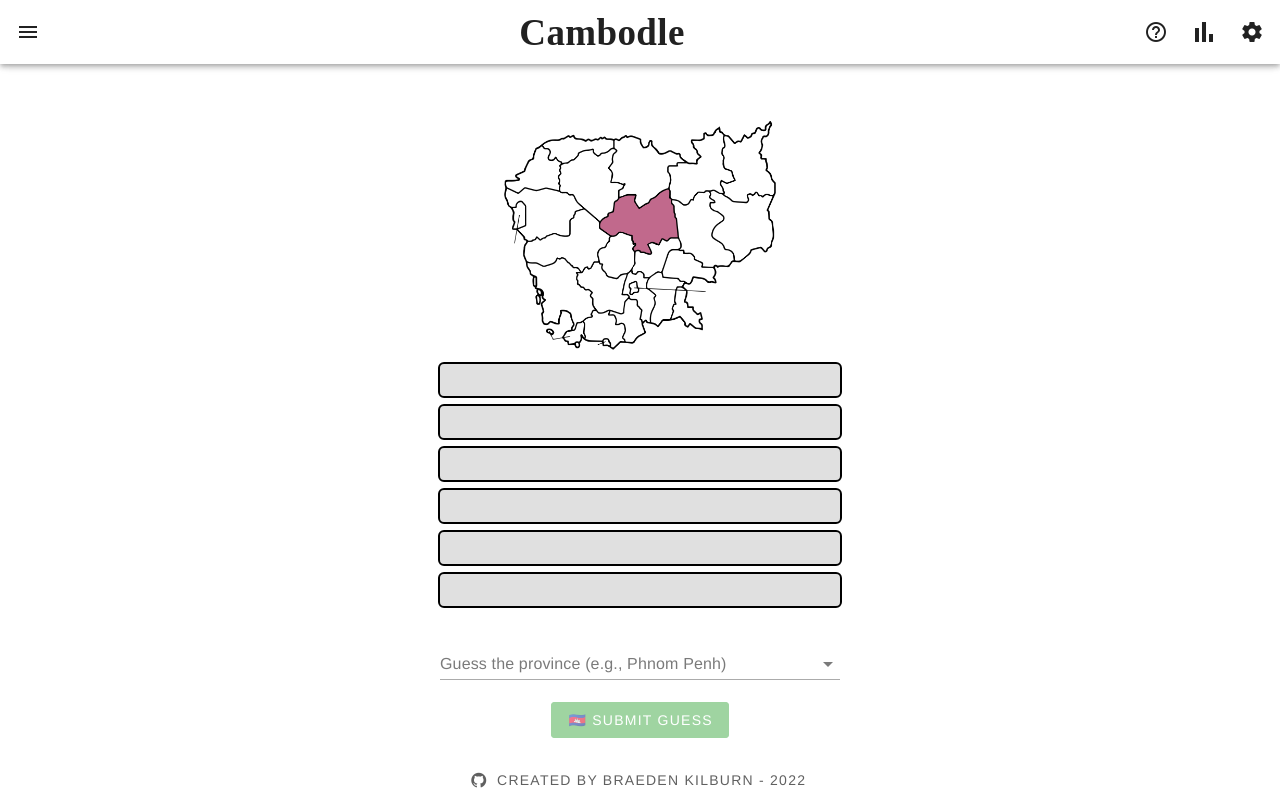
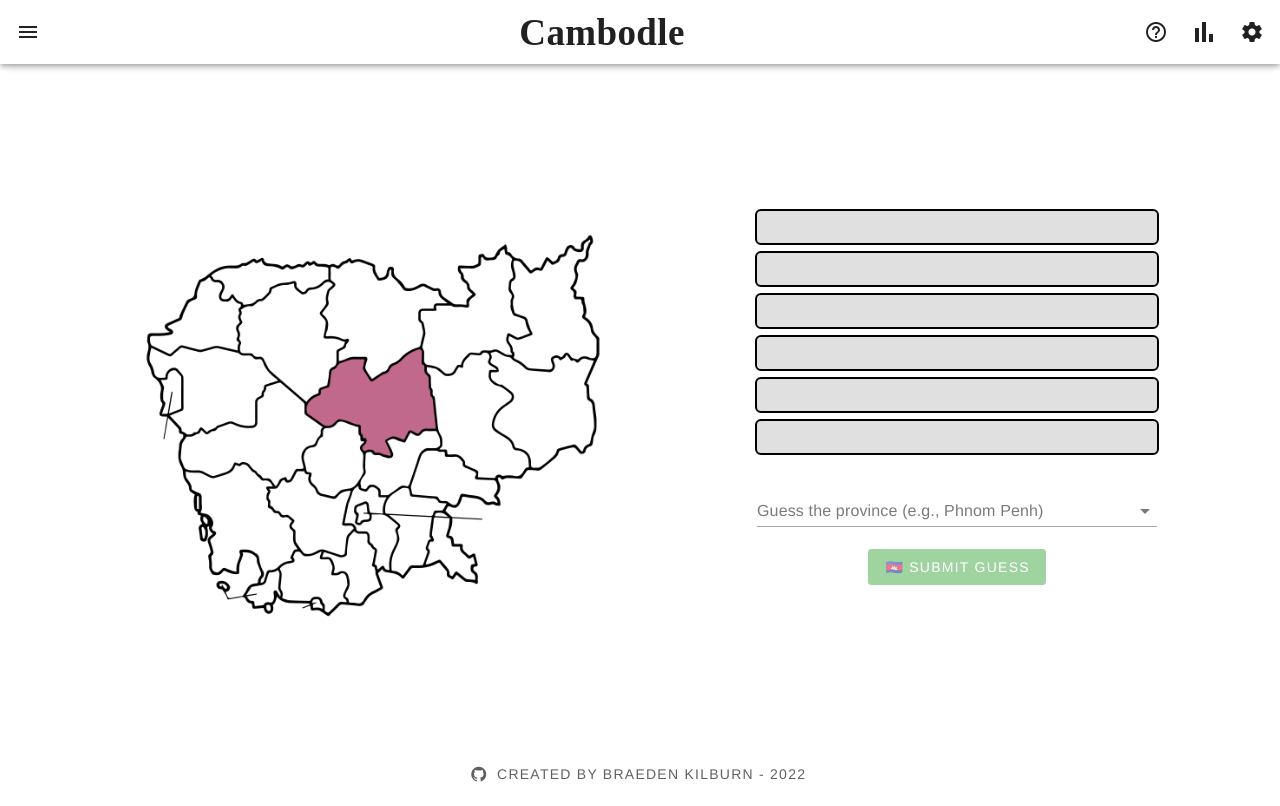
Before and after one commit to BraedenKilburn/Cambodle, a Vue app: page / in a window 1280 px wide. Built offline with nearby package versions, Linux system fonts and the light colour scheme.

Commit message:
feat: add responsive view for larger screens

```diff
--- a/src/views/GameView.vue
+++ b/src/views/GameView.vue
@@ -62,16 +62,18 @@ export default {
 </script>
 
 <template>
-  <v-container class="game-container d-flex flex-column align-center pt-0">
+  <v-container class="game-container">
+    <div class="image-container">
       <img :src="imageSrc" alt="Cambodia Map">
+    </div>
 
+    <div class="gameplay-container">
       <div v-if="gameStatus.gameOver" class="game-results">
         <span :class="{correct: solved}"> {{ gameStatus.outcome }} </span>
         <p>
           Correct Answer: {{ answer.name }}
         </p>
       </div>
-
       <div class="guesses">
         <GuessRow
           v-for="(guess, index) in guessedProvince"
@@ -80,7 +82,6 @@ export default {
           :guessed-province="guess"
         />
       </div>
-
       <div class="guess-submission mt-4">
         <v-combobox
           clearable
@@ -95,18 +96,33 @@ export default {
           >&#127472;&#127469; Submit Guess</v-btn
         >
       </div>
+    </div>
   </v-container>
 </template>
 
 <style scoped lang="scss">
 .game-container {
   --width: 90%;
-}
+
+  display: flex;
+  flex-direction: column;
+  align-items: center;
+  padding-top: 0;
+
+  .image-container {
+    margin-bottom: 10px;
 
     img {
       width: 300px;
       aspect-ratio: 1 / 1;
     }
+  }
+
+  .gameplay-container {
+    display: flex;
+    flex-direction: column;
+    align-items: center;
+    width: var(--width);
 
     .game-results {
       text-align: center;
@@ -132,10 +148,26 @@ img {
       width: var(--width);
       text-align: center;
     }
+  }
+}
 
 @media screen and (min-width: 600px) {
   .game-container {
     --width: 400px;
   }
 }
+
+@media screen and (min-width: 960px) {
+  .game-container {
+    height: 100%;
+    flex-direction: row;
+    justify-content: space-around;
+
+    .image-container {
+      img {
+        width: 500px;
+      }
+    }
+  }
+}
 </style>
```
Also changed, not shown: src/stores/counter.ts (deleted, +0 -12 lines). Lines whose indentation alone changed are shown as unchanged.
